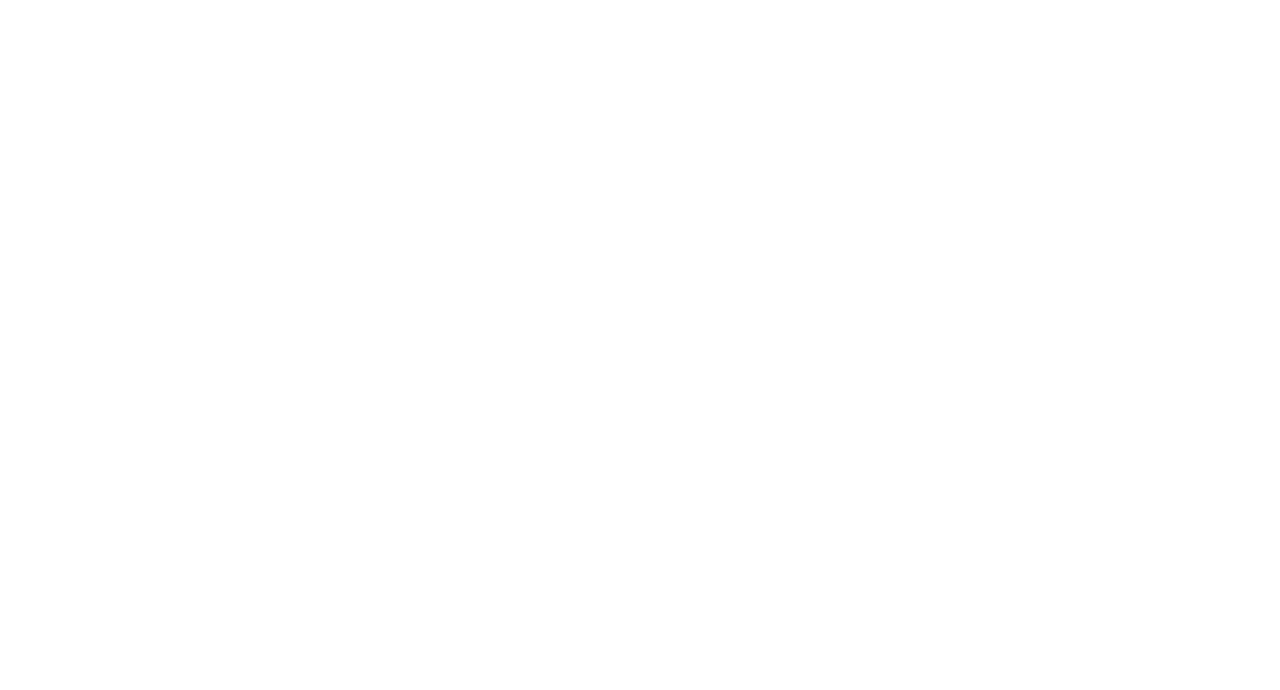
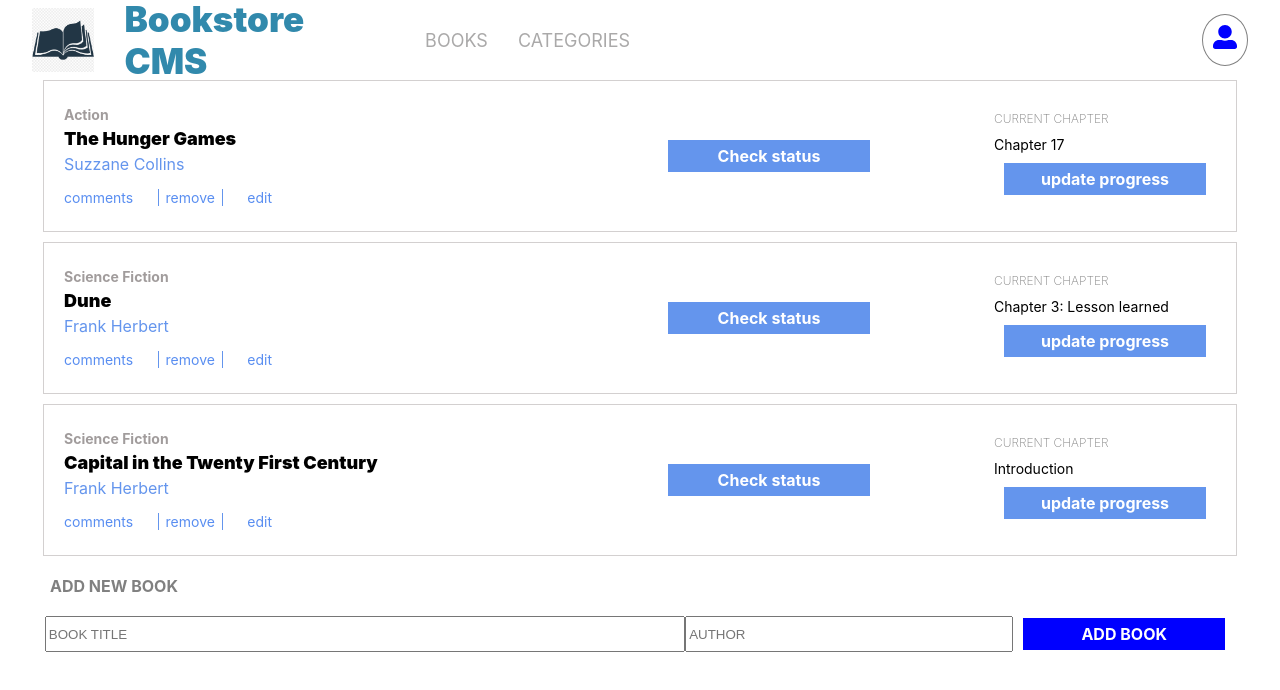
Before and after one commit to leonard33/Bookstore-cms, a React (Create React App) app: page / in a window 1280 px wide. Shown: the top 690 px of the page. Built offline with nearby package versions, Linux system fonts and the light colour scheme.

Commit message:
add components and styling

```diff
--- a/package.json
+++ b/package.json
@@ -8,6 +8,7 @@
     "@testing-library/user-event": "^13.5.0",
     "react": "^18.1.0",
     "react-dom": "^18.1.0",
+    "react-icons": "^4.4.0",
     "react-scripts": "5.0.1",
     "web-vitals": "^2.1.4"
   },
--- a/src/App.js
+++ b/src/App.js
@@ -1,7 +1,16 @@
 import "./App.css";
+import Booklist from "./Components/Booklist";
+import Form from "./Components/Form";
+import Nav from "./Components/Nav";
 
 function App() {
-  return <div className="App"></div>;
+  return (
+    <div className="App">
+      <Nav />
+      <Booklist />
+      <Form />
+    </div>
+  );
 }
 
 export default App;
--- /dev/null
+++ b/src/Components/Bookitem.css
@@ -0,0 +1,124 @@
+.item-container {
+  display: flex;
+  margin: auto;
+  padding: 20px;
+  width: 90vw;
+  margin-bottom: 10px;
+  border: 1px solid rgb(211, 208, 208);
+  justify-content: space-between;
+}
+
+.book-details {
+  flex: 1;
+  max-width: 30rem;
+  overflow-wrap: break-word;
+}
+
+.book-title {
+  font-size: 18px;
+  font-weight: 900;
+}
+
+.genre {
+  font-size: 14px;
+  font-weight: 700;
+  color: rgb(161, 156, 156);
+}
+
+.author {
+  color: #6495ED;
+}
+
+.action {
+  display: flex;
+  width: 13rem;
+  justify-content: space-between;
+}
+
+.remove {
+  border-left: 1px solid #6495ED;
+  border-right: 1px solid #6495ED;
+  padding: 0 7px;
+}
+
+.book-details > div {
+  margin: 5px 0;
+}
+
+.number {
+  font-size: 24px;
+}
+
+.percentage-detail {
+  font-size: 14px;
+  color: rgb(161, 156, 156);
+}
+
+.action > div {
+  cursor: pointer;
+  color: #598ef1;
+  font-size: 14px;
+  margin-top: 10px;
+}
+
+.status {
+  display: flex;
+  align-items: center;
+  margin-top: 5px 0;
+}
+
+.status > div {
+  margin: 0 10px;
+}
+
+.progress {
+  margin: 5px 0;
+}
+
+.progress > div {
+  margin: 5px 0;
+}
+
+.btn-progress {
+  display: flex;
+  border: 1px solid #6495ED;
+  width: 200px;
+  height: 30px;
+  color: white;
+  align-items: center;
+  justify-content: center;
+  cursor: pointer;
+  font-weight: 700;
+  background-color: #6495ED;
+}
+
+.btn-add {
+  display: flex;
+  border: 1px solid #6495ED;
+  width: 200px;
+  height: 30px;
+  color: white;
+  align-items: center;
+  justify-content: center;
+  cursor: pointer;
+  font-weight: 700;
+  background-color: #6495ED;
+}
+
+.current-chapter {
+  color: gray;
+  font-size: 12px;
+  font-weight: 200;
+}
+
+.progress > div {
+  margin-bottom: 10px;
+}
+
+.number-chapter {
+    font-size: 14px;
+}
+
+.item-container:hover {
+  border: 1px solid #6495ED;
+}
--- /dev/null
+++ b/src/Components/Bookitem.js
@@ -0,0 +1,42 @@
+/* eslint-disable react/prop-types */
+import React from "react";
+import "./Bookitem.css";
+// import { AiOutlineLoading3Quarters } from "react-icons/ai";
+
+const Bookitem = ({ booktitle, author, genre, chapter }) => {
+  return (
+    <div className="item-container">
+      <div className="book-details">
+        <div className="genre">{genre}</div>
+        <div className="book-title">{booktitle} </div>
+        <div className="author">{author}</div>
+        <div className="action">
+          <div className="comment">comments</div>
+          <div className="remove">remove</div>
+          <div className="edit">edit</div>
+        </div>
+      </div>
+      <div className="status">
+        <a type="button" className="btn-progress">
+          Check status
+        </a>
+        {/*<div className="comlete-icon">
+          <AiOutlineLoading3Quarters size={70} color={"blue"} />
+        </div>
+        <div className="percentage">
+          <div className="number">{percentage}</div>
+          <div className="percentage-detail">completed</div>
+  </div>*/}
+      </div>
+      <div className="progress">
+        <div className="current-chapter">CURRENT CHAPTER</div>
+        <div className="number-chapter">{chapter}</div>
+        <a type="button" className="btn-add">
+          update progress
+        </a>
+      </div>
+    </div>
+  );
+};
+
+export default Bookitem;
--- /dev/null
+++ b/src/Components/Booklist.js
@@ -0,0 +1,29 @@
+import React from "react";
+import Bookitem from "./Bookitem";
+
+const Booklist = () => {
+  return (
+    <div className="booklist">
+      <Bookitem
+        genre="Action"
+        booktitle="The Hunger Games"
+        author="Suzzane Collins"
+        chapter="Chapter 17"
+      />
+      <Bookitem
+        genre="Science Fiction"
+        booktitle="Dune"
+        author="Frank Herbert"
+        chapter="Chapter 3: Lesson learned"
+      />
+      <Bookitem
+        genre="Science Fiction"
+        booktitle="Capital in the Twenty First Century"
+        author="Frank Herbert"
+        chapter="Introduction"
+      />
+    </div>
+  );
+};
+
+export default Booklist;
--- /dev/null
+++ b/src/Components/Form.css
@@ -0,0 +1,38 @@
+.btn-submit {
+  display: flex;
+  border: 1px solid blue;
+  width: 200px;
+  height: 30px;
+  color: white;
+  align-items: center;
+  justify-content: center;
+  cursor: pointer;
+  font-weight: 700;
+  background-color: blue;
+}
+
+input {
+  width: 20rem;
+  height: 30px;
+}
+
+input:nth-child(1) {
+  flex: 1;
+  max-width: 40rem;
+}
+
+.form {
+  display: flex;
+  width: 93vw;
+  margin: 0 auto;
+  justify-content: space-between;
+  align-items: center;
+}
+
+.form-title {
+  margin-left: 50px;
+  margin-top: 20px;
+  margin-bottom: 20px;
+  font-weight: 700;
+  color: gray;
+}
--- /dev/null
+++ b/src/Components/Form.js
@@ -0,0 +1,19 @@
+import React from "react";
+import "./Form.css";
+
+const Form = () => {
+  return (
+    <div className="book-form">
+      <div className="form-title">ADD NEW BOOK</div>
+      <div className="form">
+        <input type="text" placeholder="BOOK TITLE" />
+        <input type="text" placeholder="AUTHOR" />
+        <a className="btn-submit" input type="button">
+          ADD BOOK
+        </a>
+      </div>
+    </div>
+  );
+};
+
+export default Form;
--- /dev/null
+++ b/src/Components/Nav.css
@@ -0,0 +1,72 @@
+.logo {
+    width: 70px;
+    height: 70px;
+    object-fit: contain;
+}
+
+.logo img {
+    display: flex;
+    width: 100%;
+    height: 100%;
+    object-fit: contain;
+}
+
+.left {
+    display: flex;
+    align-items: center;
+    justify-content: center;
+}
+
+.nav-bar {
+    display: flex;
+    width: 95vw;
+    margin: 0 auto;
+    align-items: center;
+    justify-content: space-around;
+    color: rgb(170, 169, 169);
+    font-size: 24px;
+    height: 80px;
+}
+
+a {
+    text-decoration: none;
+    color: rgb(170, 169, 169);
+    margin: 0 10px;
+}
+
+.notification {
+    display: flex;
+    flex: 1;
+    align-items: center;
+    justify-content: end;
+}
+
+.logo-name {
+    margin-left: 30px;
+    font-size: 35px;
+    font-weight: 900;
+    color: #3189ac;
+}
+
+.left {
+    display: flex;
+    flex: 1;
+    justify-content: start;
+    align-items: center;
+    font-size: 18px;
+}
+
+.menu-list {
+    list-style-type: none;
+    display: flex;
+}
+
+.menu-list li {
+    margin-left: 10px;
+}
+
+.favicon {
+    padding: 10px;
+    border-radius: 50%;
+    border: 1px solid gray;
+}
--- /dev/null
+++ b/src/Components/Nav.js
@@ -0,0 +1,33 @@
+import React from "react";
+import { FaUserAlt } from "react-icons/fa";
+import "./Nav.css";
+import booklibrary from "../assets/booklibrary.png";
+
+const Nav = () => {
+  const favicon = { color: "blue", size: "50px" };
+  return (
+    <div className="nav-bar">
+      <div className="left">
+        <div className="logo">
+          <img src={booklibrary} />
+        </div>
+        <div className="logo-name">Bookstore CMS</div>
+        <ul className="menu-list">
+          <li>
+            <a href="#">BOOKS</a>
+          </li>
+          <li>
+            <a href="#">CATEGORIES</a>
+          </li>
+        </ul>
+      </div>
+      <div className="notification">
+        <div className="favicon">
+          <FaUserAlt style={favicon} />
+        </div>
+      </div>
+    </div>
+  );
+};
+
+export default Nav;
```
Also changed, not shown: .eslintrc.js, src/assets/booklibrary.png (added), 1 other file (tests, documents, lock files or other folders).
